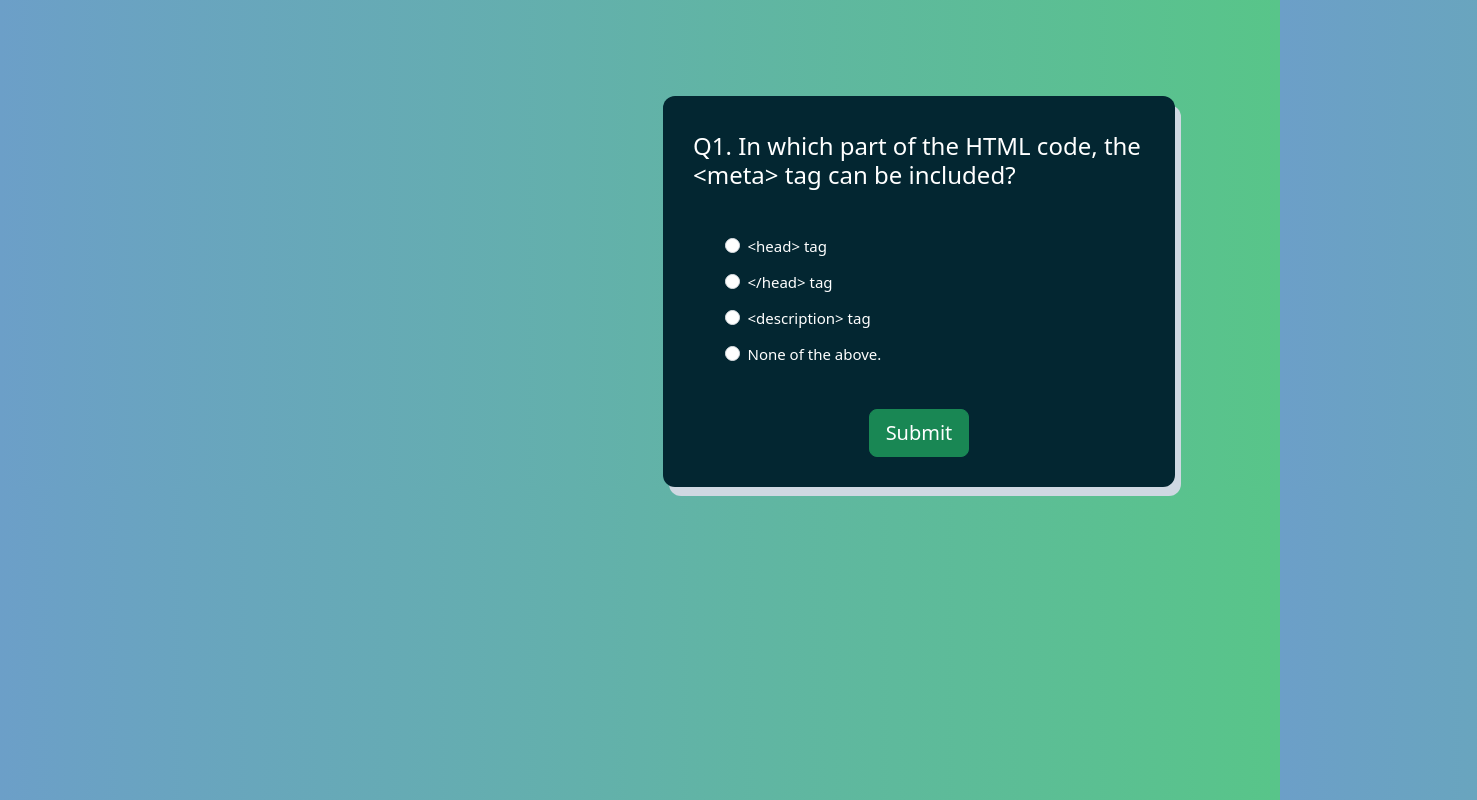
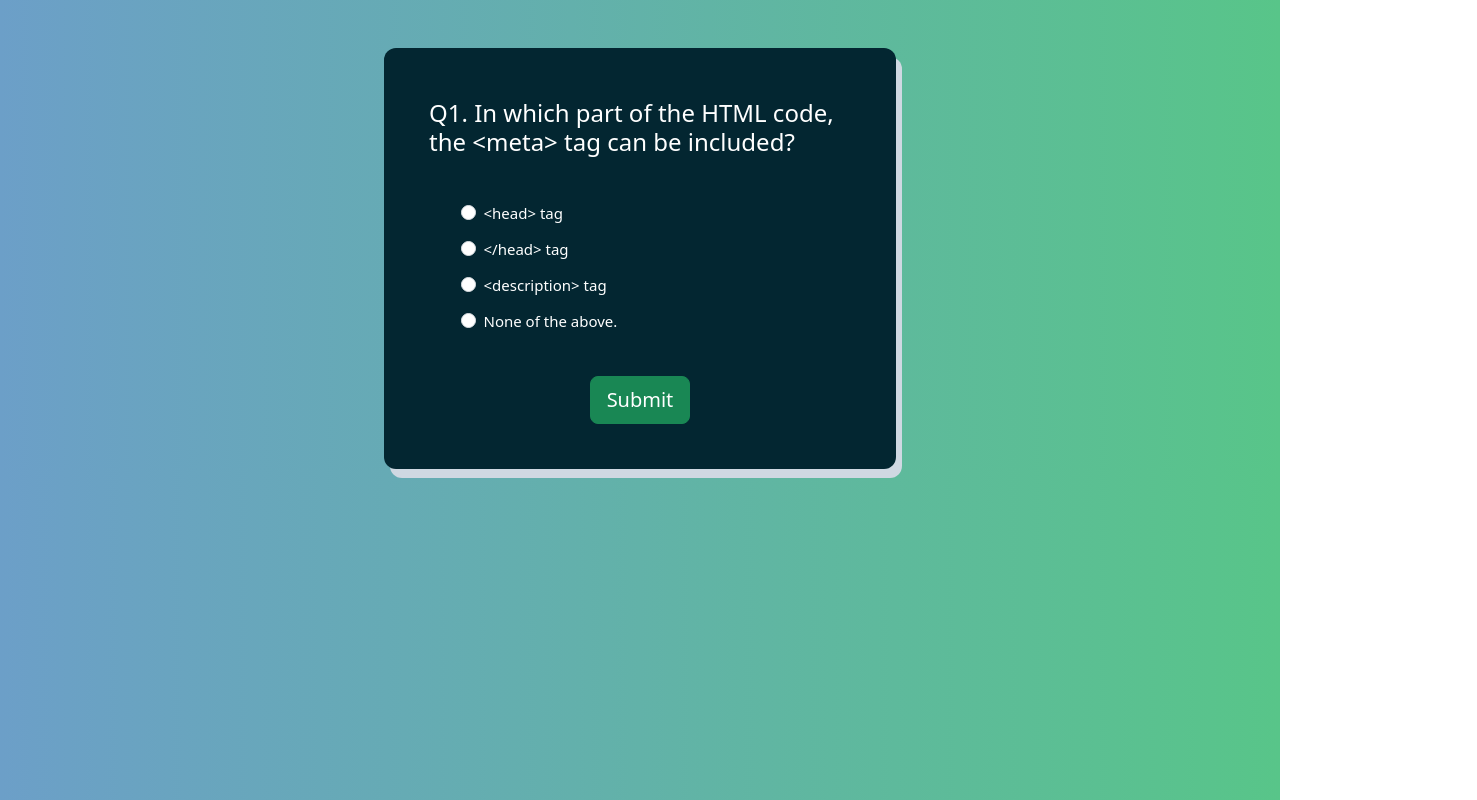
Before and after one commit to karthikyelisetti/DOM-Manipulation-QuizApp, a plain HTML site: page index.html in a window 1280 px wide. Both pictures are taken after a click on the button "Start Quiz". Shown: the whole page, 1477 px wide, since content can reach past the window. Drawn offline with nearby package versions, Linux system fonts and the light colour scheme.

Commit message:
updated style an script.js files

```diff
--- a/css/style.css
+++ b/css/style.css
@@ -1,12 +1,10 @@
 body {
   background: linear-gradient(to right, rgb(108, 159, 200), rgb(88, 197, 137));
 }
-.toggle {
-  display: block;
+#toggle-start {
   margin: auto;
-  display: flex;
   justify-content: center;
-  margin-left: 25%;
+  /* margin-left: 25%;  */
 }
 .questions {
   display: none;
@@ -16,7 +14,7 @@ h1 {
   text-decoration: underline;
 }
 .toggle-content {
-  padding: 9px;
+  padding: 30px;
 }
 #btn-start {
   display: flex;
@@ -42,7 +40,7 @@ h1 {
 .questions {
   width: 40vw;
   background-color: rgb(3, 38, 49);
-  padding: 30px 30px;
+  padding: 45px 45px;
   border-radius: 12px;
   box-shadow: 6px 9px #cfd8e2;
 }
--- a/js/script.js
+++ b/js/script.js
@@ -44,8 +44,6 @@ const ques = [
 const startQuiz = () => {
     document.getElementById("toggle-start").style.display="none";
     document.getElementById("questions").style.display="block";
-    // document.getElementById("questions").style.margin="auto";
-    document.getElementById("questions").style.justifyContent="center";
 }
 const question = document.querySelector('#question');
 const option1 = document.querySelector('#option-1');
@@ -83,8 +81,6 @@ const quizReload = () => {
     location.reload();
     document.getElementById("questions").style.display="none";
     document.getElementById("toggle-start").style.display="block";
-    // document.getElementById("toggle-start").style.margin="auto";
-    // document.getElementById("toggle-start").style.justifyContent="center";
 }
 
 submit.addEventListener('click', () => {
```
